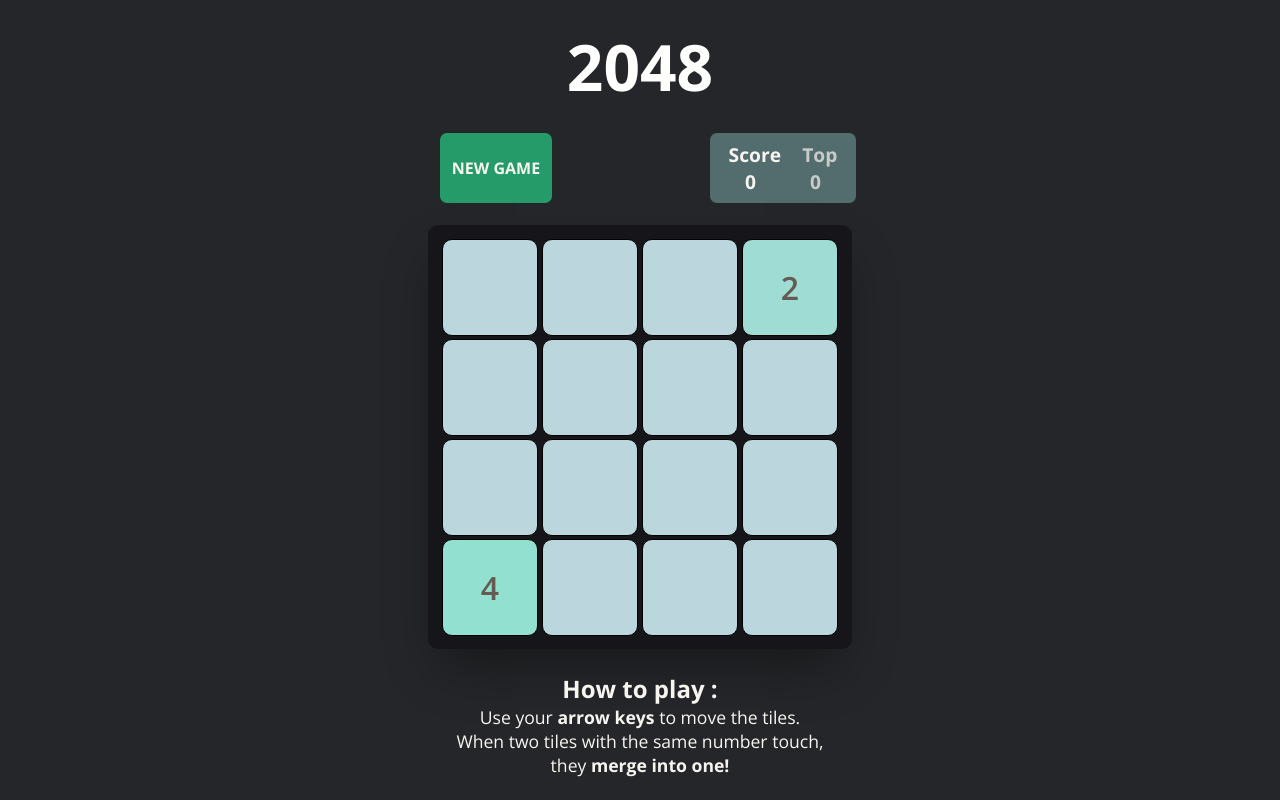
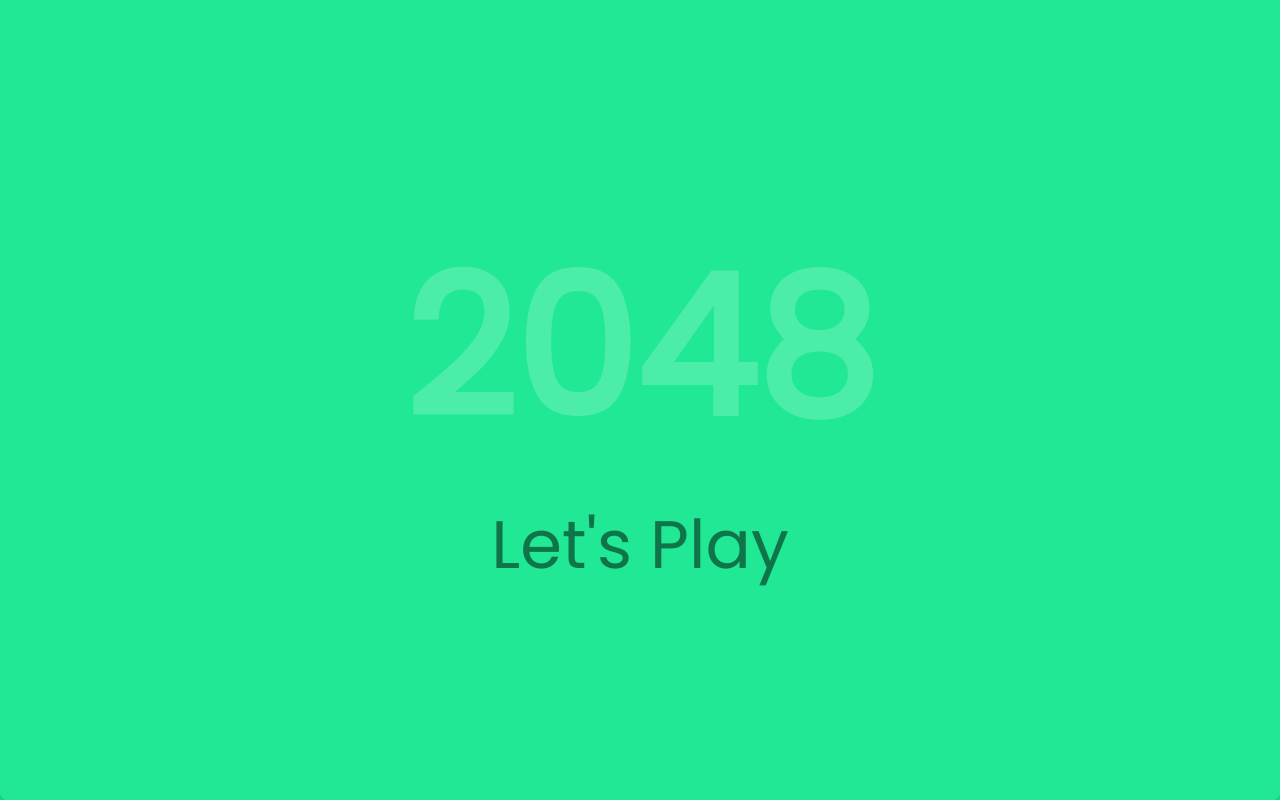
Before and after one commit to adityarawat1337x/2048-Game, a React (Create React App) app: page / in a window 1280 px wide. Built offline with nearby package versions, Linux system fonts and the light colour scheme.

Commit message:
landing set

```diff
--- a/package.json
+++ b/package.json
@@ -13,6 +13,8 @@
     "react-dom": "^17.0.2",
     "react-easy-swipe": "0.0.21",
     "react-flip-move": "^3.0.4",
+    "react-router": "^5.2.0",
+    "react-router-dom": "^5.2.0",
     "react-scripts": "4.0.3",
     "web-vitals": "^1.1.2"
   },
--- a/src/App.css
+++ b/src/App.css
@@ -66,7 +66,7 @@
 
 .newgamebtn {
   padding: 0.5rem;
-  background: #269b6a;
+  background: #17de8b;
   color: #f8f5f0;
   width: 7rem;
   border: 0;
@@ -77,7 +77,7 @@
 }
 
 .newgamebtn:hover {
-  background-color: #2cb67d;
+  background-color: #20e894;
 }
 
 .App .score {
--- a/src/App.js
+++ b/src/App.js
@@ -1,11 +1,19 @@
 import "./App.css";
 import Game from "./Game";
+import { AnimatePresence } from "framer-motion";
+import { Route, Switch, BrowserRouter as Router } from "react-router-dom";
+import Landing from "./Landing";
 
 function App() {
   return (
-    <>
-      <Game />
-    </>
+    <Router>
+      <AnimatePresence exitBeforeEnter>
+        <Switch>
+          <Route path="/game" component={Game} />
+          <Route exact path="/" component={Landing} />
+        </Switch>
+      </AnimatePresence>
+    </Router>
   );
 }
 
--- a/src/Game.js
+++ b/src/Game.js
@@ -26,11 +26,9 @@ function Game() {
 
   // Initialize
   const initialize = () => {
-    // console.log("CALLING INITIALIZE");
-
     let newGrid = cloneDeep(data);
-    console.log(newGrid);
-
+    var retrievedObject = localStorage.getItem("highScore");
+    setHighScore(JSON.parse(retrievedObject));
     addNumber(newGrid);
     console.table(newGrid);
     addNumber(newGrid);
@@ -95,6 +93,8 @@ function Game() {
             b[slow] = b[slow] + b[fast];
             b[fast] = 0;
 
+            if (score + b[slow][i] > highScore)
+              setHighScore(score + b[slow][i]);
             setScore(score + b[slow]);
 
             fast = slow + 1;
@@ -144,6 +144,8 @@ function Game() {
             b[slow] = b[slow] + b[fast];
             b[fast] = 0;
 
+            if (score + b[slow][i] > highScore)
+              setHighScore(score + b[slow][i]);
             setScore(score + b[slow]);
 
             fast = slow - 1;
@@ -192,6 +194,8 @@ function Game() {
             b[slow][i] = b[slow][i] + b[fast][i];
             b[fast][i] = 0;
 
+            if (score + b[slow][i] > highScore)
+              setHighScore(score + b[slow][i]);
             setScore(score + b[slow][i]);
 
             fast = slow - 1;
@@ -239,6 +243,8 @@ function Game() {
             b[slow][i] = b[slow][i] + b[fast][i];
             b[fast][i] = 0;
 
+            if (score + b[slow][i] > highScore)
+              setHighScore(score + b[slow][i]);
             setScore(score + b[slow][i]);
 
             fast = slow + 1;
@@ -331,6 +337,7 @@ function Game() {
 
     let gameOverr = checkIfGameOver();
     if (gameOverr) {
+      localStorage.setItem("highScore", JSON.stringify(highScore));
       setGameOver(true);
     }
   };
@@ -358,7 +365,7 @@ function Game() {
             </div>
             <div className="score-wrapper">
               <span>{score}</span>
-              <span className="high-score">{score}</span>
+              <span className="high-score">{highScore}</span>
             </div>
           </div>
         </div>
@@ -393,24 +400,16 @@ function Game() {
             </div>
           </div>
         )}
-        {/* {data.map((row, oneIndex) => {
-              return (
-                  {row.map((digit, index) => (
-                    <Block num={digit} key={index} />
-                  ))}
-              );
-            })} */}
         <AnimatePresence>
-          {data.map(
-            (ls, index1) => {
-              return ls.map((key, index) => <Cube key={nanoid()} num={key} />);
-            }
-            // <Cube key={ls} num={ls} />
+          {data.map((ls) =>
+            ls.map((data, index) => (
+              <Cube key={`${{ index } + { data }}`} num={data} />
+            ))
           )}
         </AnimatePresence>
       </div>
 
-      <div>
+      {/* <div>
         <p class="game-explanation">
           <div>
             <strong class="important">How to play :</strong>
@@ -418,11 +417,11 @@ function Game() {
           <div>
             Use your <strong>arrow keys</strong> to move the tiles.
             <br />
-            When two tiles with the same number touch, they{" "}
+            When two tiles with the same number touch, they
             <strong>merge into one!</strong>
           </div>
         </p>
-      </div>
+      </div> */}
     </div>
   );
 }
--- /dev/null
+++ b/src/Landing.js
@@ -0,0 +1,43 @@
+import React from "react";
+import { useEffect, useRef } from "react";
+import { Link } from "react-router-dom";
+import { motion } from "framer-motion";
+import "./landing.css";
+const pageTranstion = {
+  in: {
+    opacity: 1,
+    y: 0,
+  },
+  out: {
+    opacity: 0,
+    y: "-100%",
+  },
+};
+
+export default function Landing() {
+  return (
+    <>
+      <motion.section
+        initial="out"
+        animate="in"
+        exit="out"
+        variants={pageTranstion}
+      >
+        <div className="box">
+          <div className="container">
+            <motion.div
+              className="form"
+              initial={{ opacity: 0 }}
+              animate={{ opacity: 1, scale: 1.2 }}
+              transition={{ delay: 0.2, duration: 0.5 }}
+            >
+              <h3 className="title">2048</h3>
+
+              <Link to="/game">Let's Play</Link>
+            </motion.div>
+          </div>
+        </div>
+      </motion.section>
+    </>
+  );
+}
--- /dev/null
+++ b/src/landing.css
@@ -0,0 +1,103 @@
+@import url("https://fonts.googleapis.com/css2?family=Poppins&display=swap");
+* {
+  margin: 0;
+  padding: 0;
+  box-shadow: border-box;
+  overflow: hidden;
+  font-family: "Poppins", sans-serif;
+}
+section {
+  display: flex;
+  justify-content: center;
+  align-items: center;
+  height: 100vh;
+  width: 100vw;
+  background: rgb(2, 0, 36);
+  background: #20e894;
+}
+
+.container {
+  position: relative;
+  height: 100vh;
+  width: 100vw;
+  display: flex;
+  justify-content: center;
+  align-items: center;
+  background-color: rgba(255, 255, 255, 0.1);
+  backdrop-filter: blur(0.5vh);
+  border-radius: 1vh;
+  box-shadow: 0 2vw 4vh rgba(0, 0, 0, 0.2);
+}
+.form h3 {
+  font-size: 20vh;
+  color: rgba(255, 255, 255, 0.2);
+  padding-bottom: 0.1vh;
+}
+
+.form {
+  position: relative;
+  display: flex;
+  align-items: center;
+  justify-content: center;
+  flex-direction: column;
+  background-color: #20e894;
+  width: 100vw;
+  height: 100vh;
+}
+.form h2 {
+  font-size: 3vh;
+  color: rgb(254, 254, 254, 0.8);
+  letter-spacing: 0.2vw;
+  margin-bottom: 1vh;
+  margin-top: 0;
+}
+.form h3 {
+  margin: 0;
+}
+.form .inputBx {
+  position: relative;
+  display: flex;
+  align-items: center;
+  justify-content: center;
+  border-radius: 1vh;
+  width: 100vw;
+}
+.form .inputBx span p {
+  display: flex;
+  align-items: center;
+  justify-content: center;
+  text-align: center;
+  width: 20vh;
+  height: 17vh;
+  outline: none;
+  border: none;
+  border: 1vh solid rgba(255, 255, 255, 0.2);
+  background: rgba(255, 255, 255, 0.2);
+  padding: 1vh 2vw;
+  border-radius: 1vh;
+  color: rgb(0, 0, 0, 0.5);
+  font-family: "Poppins", sans-serif;
+  font-size: 0.7em;
+  font-weight: bold;
+  box-shadow: 0 1vw 1vh rgba(0, 0, 0, 0.05);
+}
+
+.form h1 {
+  color: rgba(0, 0, 0, 0.5);
+  font-size: 4.5vh;
+  font-weight: bold;
+}
+span {
+  margin: 1vh 1vw;
+}
+a {
+  font-size: 7vh;
+}
+a:visited,
+a:link,
+a:active,
+a:focus {
+  text-decoration: none;
+  border-color: none;
+  color: rgba(0, 0, 0, 0.5);
+}
```
Also changed, not shown: 1 other file (tests, documents, lock files or other folders).
